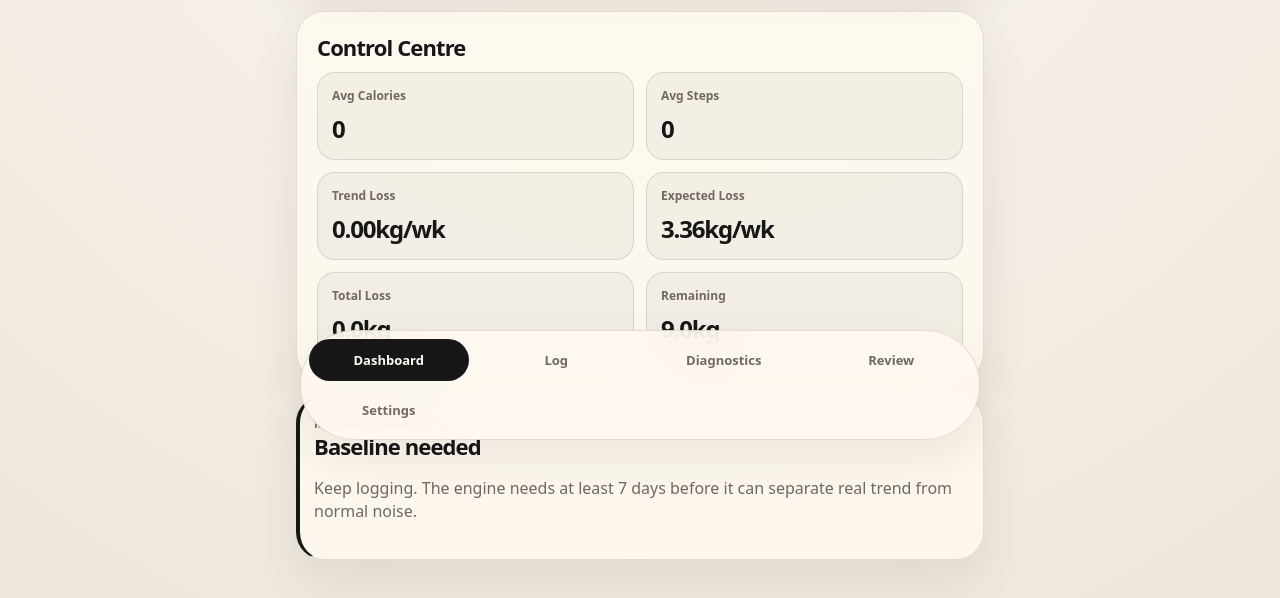
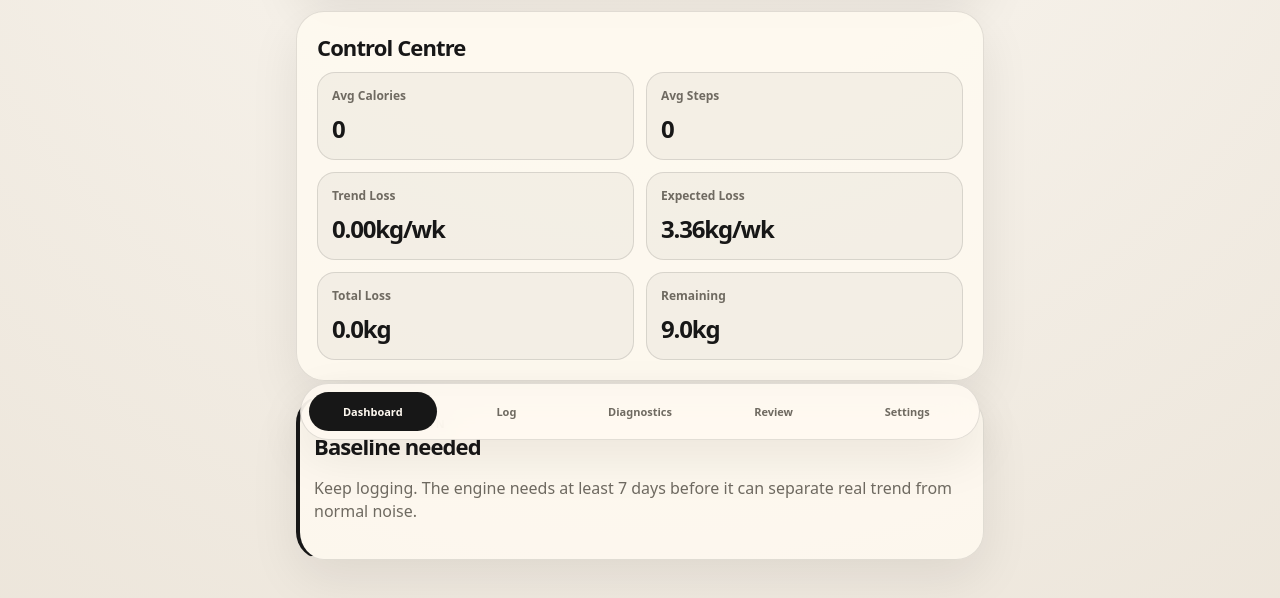
Before and after one commit to JoshHarrigan94/NutriPeak, a plain HTML site: page index.html in a window 1280 px wide. Shown: the part 342-940 px from the top of the page. Drawn offline with Linux system fonts and the light colour scheme.

Commit message:
Update layout.css

```diff
--- a/css/layout.css
+++ b/css/layout.css
@@ -45,33 +45,60 @@
 }
 
 .bottom-nav {
+
   position: fixed;
+
   left: 50%;
+
   bottom: 18px;
+
   transform: translateX(-50%);
+
   width: min(calc(100% - 24px), 680px);
+
   display: grid;
-  grid-template-columns: repeat(4, 1fr);
-  gap: 8px;
+
+  grid-template-columns: repeat(5, 1fr);
+
+  gap: 6px;
+
   padding: 8px;
+
   border: 1px solid var(--line);
+
   border-radius: 999px;
+
   background: rgba(255,250,241,.86);
+
   backdrop-filter: blur(18px);
+
   box-shadow: var(--shadow);
+
 }
 
+
 .nav-item {
+
   border: 0;
+
   background: transparent;
+
   border-radius: 999px;
-  padding: 12px 8px;
+
+  padding: 12px 4px;
+
   color: var(--muted);
-  font-size: 13px;
-  font-weight: 800;
+
+  font-size: 11px;
+
+  font-weight: 850;
+
 }
 
 .nav-item.active {
+
   background: var(--ink);
+
   color: var(--paper);
+
 }
```
